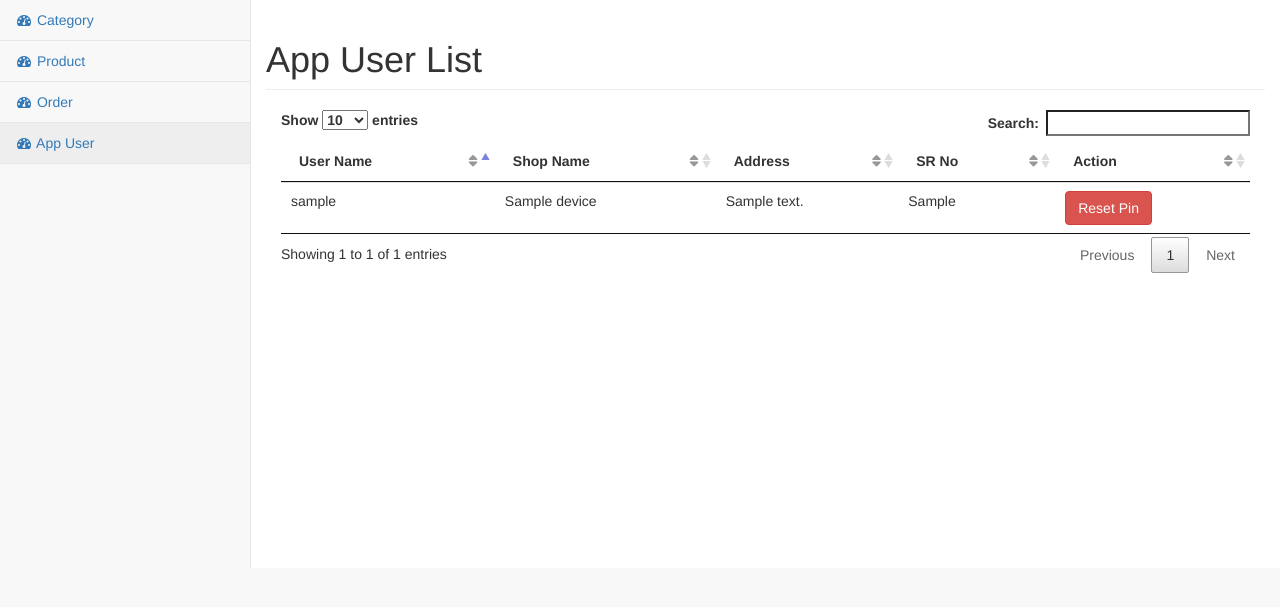
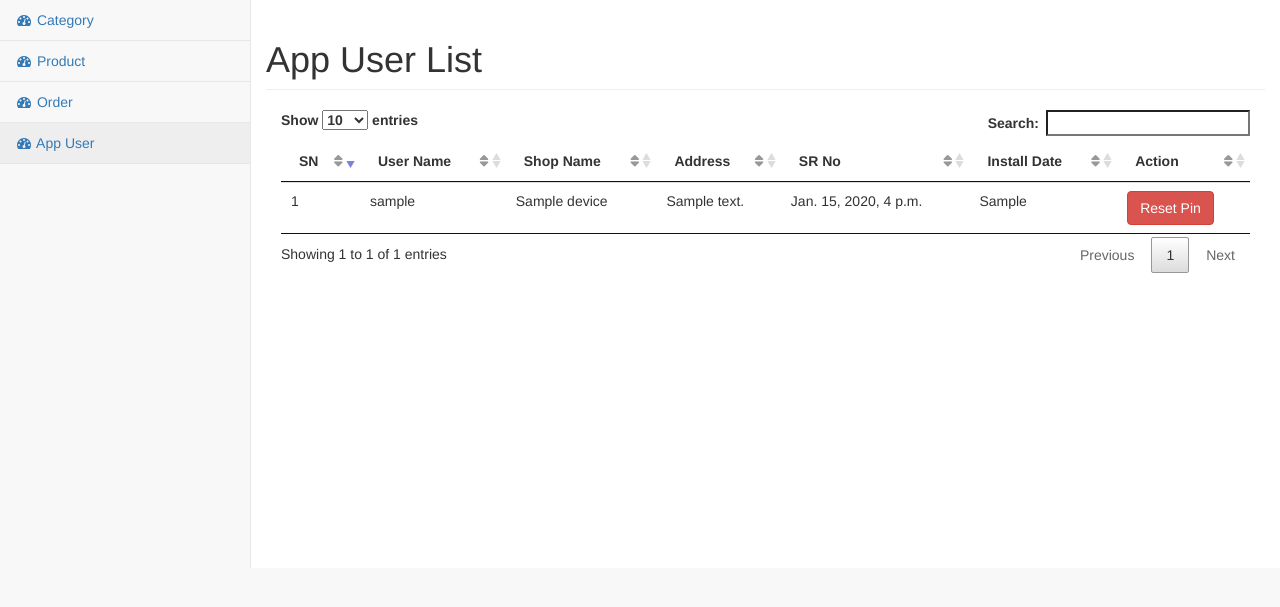
Before and after one commit to raselTarikul/Bechakeena, a Django app: page /apps/devices/ in a window 1280 px wide. Shown: the part 51-658 px from the top of the page. Run offline with Django 3.2, Linux system fonts and the light colour scheme; the first user in the database is signed in; tables that the repository leaves empty hold one stand-in row (Sample ...); some libraries are stand-ins or nearby versions.

Commit message:
Registartion Date added on list

```diff
--- a/apps/templates/apps/device_list.html
+++ b/apps/templates/apps/device_list.html
@@ -16,19 +16,23 @@
             <table class="table dataTable">
             <thead>
                 <tr>
+                    <th>SN</th>
                     <th>User Name</th>
                     <th>Shop Name</th>
                     <th>Address</th>
                     <th>SR No</th>
+                    <th>Install Date</th>
                     <th>Action</th>
                 </tr>
             </thead>
             <tbody>
                 {% for device in object_list %}
                 <tr>
+                    <td>{{ device.id }}</td>
                     <td>{{ device.user.username }}</td>
                     <td>{{ device.shop_name }}</td>
                     <td>{{ device.address }}</td>
+                    <td>{{ device.install_date }}</td>
                     <td>{{ device.sr_no }}</td>
                     <th><a class="btn btn-danger" href="{% url 'device_reset_pin' device.pk %}">Reset Pin</a></th>
                 </tr>
@@ -43,7 +47,9 @@
     <script type="text/javascript" charset="utf8" src="https://cdn.datatables.net/1.10.19/js/jquery.dataTables.js"></script>
     <script>
         $(document).ready( function () {
-    $('.dataTable').DataTable();
+    $('.dataTable').DataTable({
+        "order": [[ 0, "desc" ]]
+    });
 } );
     </script>
 {% endblock %}
```
